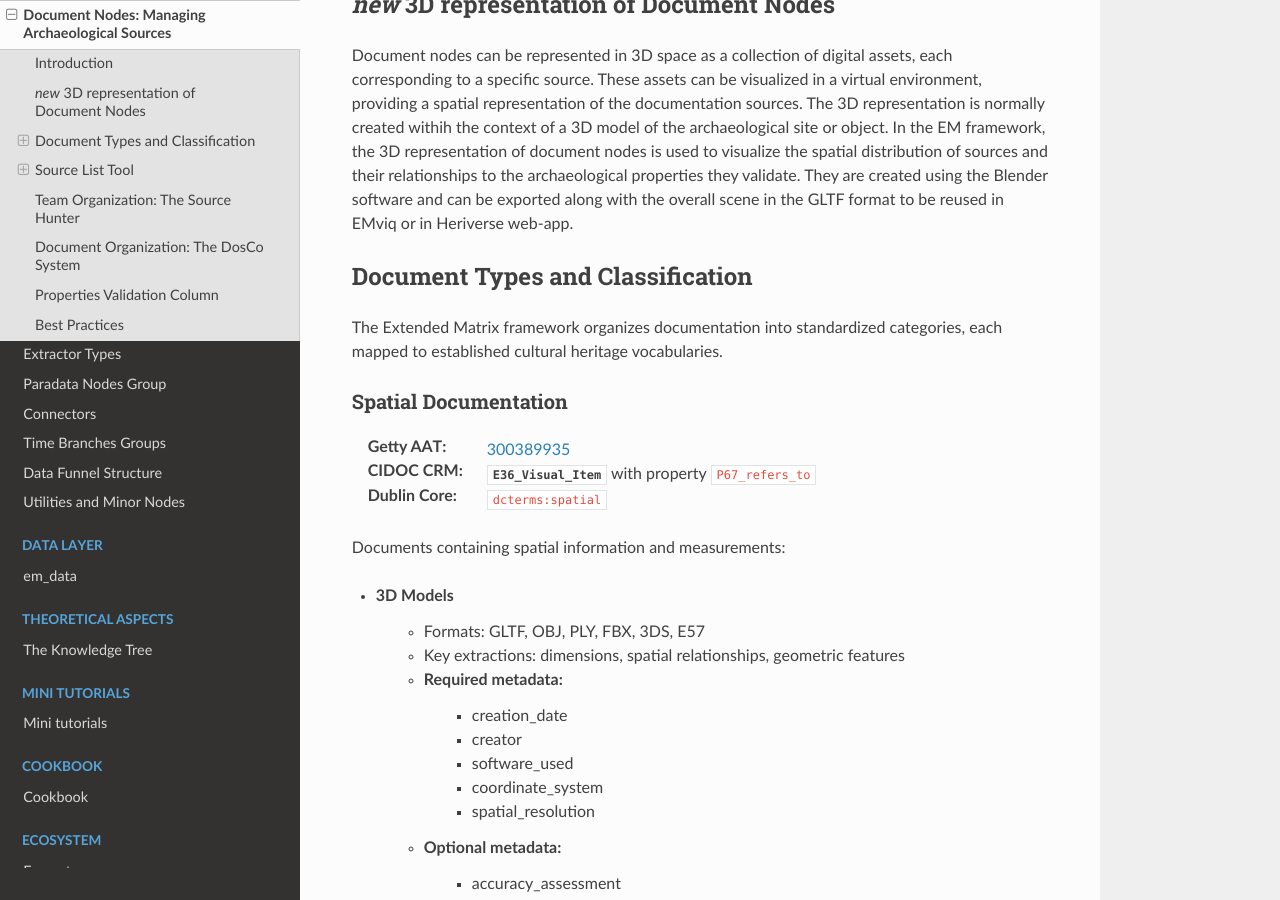
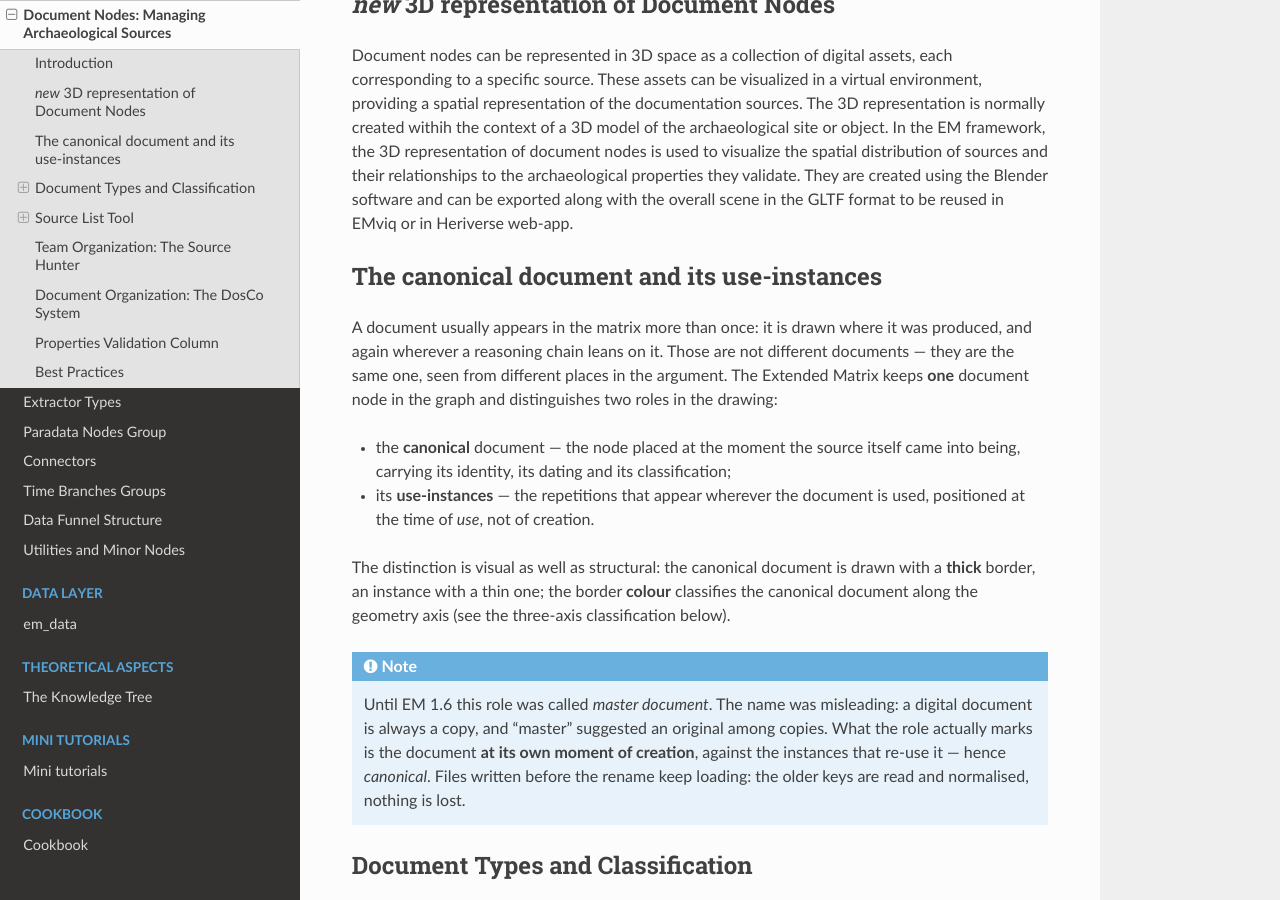
Before and after one commit to zalmoxes-laran/ExtendedMatrix-doc, a Sphinx documentation site: the page built from docs/source_node.rst, in a window 1280 px wide and 900 px high, scrolled down 558 px. Built offline with Sphinx 7.4.7 and the Read the Docs theme 3.1.0, drawn with Linux system fonts in a browser that asks for light colours; pages that are not in the unit, such as notebooks, are missing from menus; cross-references to code outside the pages are shown as plain code.

Commit message:
Add canonical document and instances section
Adds a new section to docs/source_node.rst explaining the distinction between a canonical document and its use-instances, how they are represented visually (thick vs thin border, colour classification), and their semantic roles. Includes an admonition noting the rename from "master document" to "canonical" and that older files remain compatible. Improves clarity on how documents are placed in the Extended Matrix and how instances represent reuse.

```diff
--- a/docs/source_node.rst
+++ b/docs/source_node.rst
@@ -19,6 +19,35 @@ Each document is assigned a unique identifier (e.g., "D.01", "D.02") that serves
 -----------------------------------------
 
 Document nodes can be represented in 3D space as a collection of digital assets, each corresponding to a specific source. These assets can be visualized in a virtual environment, providing a spatial representation of the documentation sources. The 3D representation is normally created withih the context of a 3D model of the archaeological site or object. In the EM framework, the 3D representation of document nodes is used to visualize the spatial distribution of sources and their relationships to the archaeological properties they validate. They are created using the Blender software and can be exported along with the overall scene in the GLTF format to be reused in EMviq or in Heriverse web-app.
+
+The canonical document and its use-instances
+--------------------------------------------
+
+A document usually appears in the matrix more than once: it is drawn where it
+was produced, and again wherever a reasoning chain leans on it. Those are not
+different documents — they are the same one, seen from different places in the
+argument. The Extended Matrix keeps **one** document node in the graph and
+distinguishes two roles in the drawing:
+
+- the **canonical** document — the node placed at the moment the source itself
+  came into being, carrying its identity, its dating and its classification;
+- its **use-instances** — the repetitions that appear wherever the document is
+  used, positioned at the time of *use*, not of creation.
+
+The distinction is visual as well as structural: the canonical document is drawn
+with a **thick** border, an instance with a thin one; the border **colour**
+classifies the canonical document along the geometry axis (see the three-axis
+classification below).
+
+.. note::
+   :class: admonition-purple
+
+   Until EM 1.6 this role was called *master document*. The name was misleading:
+   a digital document is always a copy, and "master" suggested an original among
+   copies. What the role actually marks is the document **at its own moment of
+   creation**, against the instances that re-use it — hence *canonical*. Files
+   written before the rename keep loading: the older keys are read and
+   normalised, nothing is lost.
 
 Document Types and Classification
 -------------------------------
```
